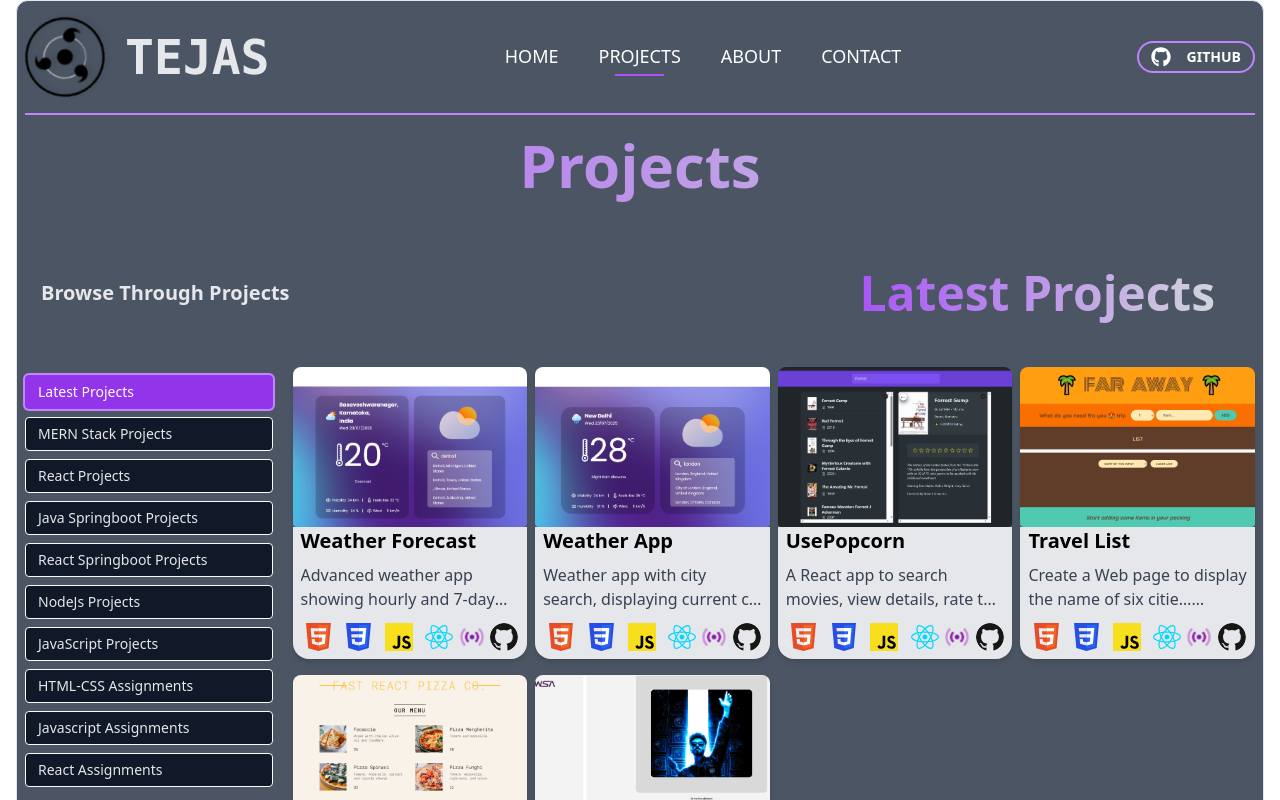
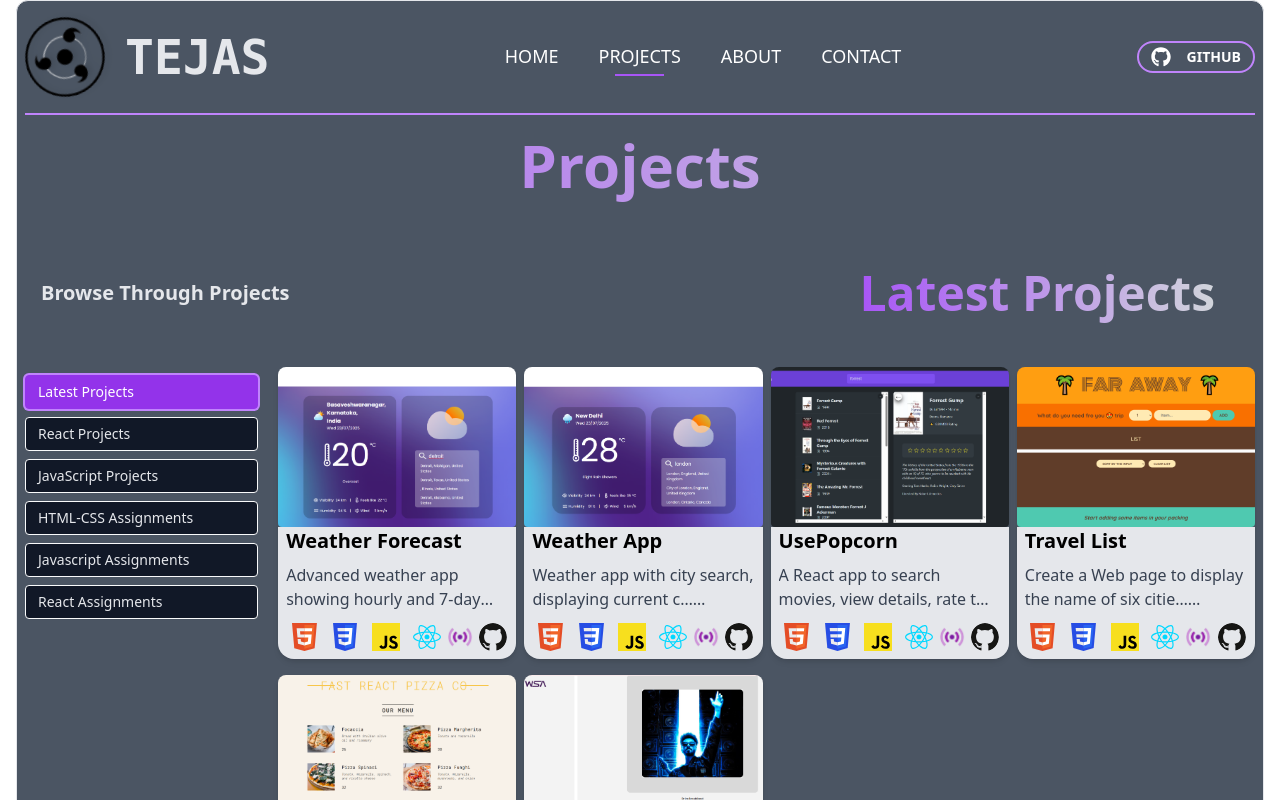
Before and after one commit to KiraCode/my-portfolio, a React (Vite) app: page /projects in a window 1280 px wide. Shown: the top 800 px of the page. Built offline with nearby package versions, Linux system fonts and the light colour scheme.

Commit message:
commenting projects select bar

```diff
--- a/src/pages/Projects.jsx
+++ b/src/pages/Projects.jsx
@@ -53,6 +53,7 @@
             showFilter ? "flex" : "hidden sm:flex"
           }`}
         >
+          {/* lastest projects */}
           <p
             onClick={() => applyFilter("")}
             className={`w-[94vw] sm:w-auto max-w-xs pl-3 py-1.5 pr-16 border border-gray-50 rounded transition-all cursor-pointer whitespace-nowrap ${
@@ -63,7 +64,8 @@
           >
             Latest Projects
           </p>
-          <p
+          {/* MERN Stack Projects */}
+          {/* <p
             onClick={() => applyFilter("MERN Stack")}
             className={`w-[94vw] sm:w-auto max-w-xs pl-3 py-1.5 pr-16 border border-gray-50 rounded transition-all cursor-pointer whitespace-nowrap ${
               projectCategory === "MERN Stack"
@@ -72,7 +74,8 @@
             }`}
           >
             MERN Stack Projects
-          </p>
+          </p> */}
+          {/*  React Projects */}
           <p
             onClick={() => applyFilter("React")}
             className={`w-[94vw] sm:w-auto max-w-xs pl-3 py-1.5 pr-16 border border-gray-50 rounded transition-all cursor-pointer whitespace-nowrap ${
@@ -83,7 +86,8 @@
           >
             React Projects
           </p>
-          <p
+          {/* Java Springboot Projects */}
+          {/* <p
             onClick={() => applyFilter("Java-Springboot")}
             className={`w-[94vw] sm:w-auto max-w-xs pl-3 py-1.5 pr-16 border border-gray-50 rounded transition-all cursor-pointer whitespace-nowrap ${
               projectCategory === "Java-Springboot"
@@ -92,8 +96,9 @@
             }`}
           >
             Java Springboot Projects
-          </p>
-          <p
+          </p> */}
+          {/* React Springboot Projects */}
+          {/* <p
             onClick={() => applyFilter("React-Springboot")}
             className={`w-[94vw] sm:w-auto max-w-xs pl-3 py-1.5 pr-16 border border-gray-50 rounded transition-all cursor-pointer whitespace-nowrap ${
               projectCategory === "React-Springboot"
@@ -102,8 +107,9 @@
             }`}
           >
             React Springboot Projects
-          </p>
-          <p
+          </p> */}
+          {/* NodeJs Projects */}
+          {/* <p
             onClick={() => applyFilter("NodeJs")}
             className={`w-[94vw] sm:w-auto max-w-xs pl-3 py-1.5 pr-16 border border-gray-50 rounded transition-all cursor-pointer whitespace-nowrap ${
               projectCategory === "NodeJs"
@@ -112,7 +118,8 @@
             }`}
           >
             NodeJs Projects
-          </p>
+          </p> */}
+          {/* JavaScript Projects */}
           <p
             onClick={() => applyFilter("Javascript")}
             className={`w-[94vw] sm:w-auto max-w-xs pl-3 py-1.5 pr-16 border border-gray-50 rounded transition-all cursor-pointer whitespace-nowrap ${
@@ -123,6 +130,7 @@
           >
             JavaScript Projects
           </p>
+          {/* HTML-CSS Assignments */}
           <p
             onClick={() => applyFilter("HTML-CSS-Assignments")}
             className={`w-[94vw] sm:w-auto max-w-xs pl-3 py-1.5 pr-16 border border-gray-50 rounded transition-all cursor-pointer whitespace-nowrap ${
@@ -133,6 +141,7 @@
           >
             HTML-CSS Assignments
           </p>
+          {/* Javascript Assignments */}
           <p
             onClick={() => applyFilter("Javascript-Assignments")}
             className={`w-[94vw] sm:w-auto max-w-xs pl-3 py-1.5 pr-16 border border-gray-50 rounded transition-all cursor-pointer whitespace-nowrap ${
@@ -143,6 +152,7 @@
           >
             Javascript Assignments
           </p>
+          {/* React Assignments */}
           <p
             onClick={() => applyFilter("React Assignments")}
             className={`w-[94vw] sm:w-auto max-w-xs pl-3 py-1.5 pr-16 border border-gray-50 rounded transition-all cursor-pointer whitespace-nowrap ${
```
